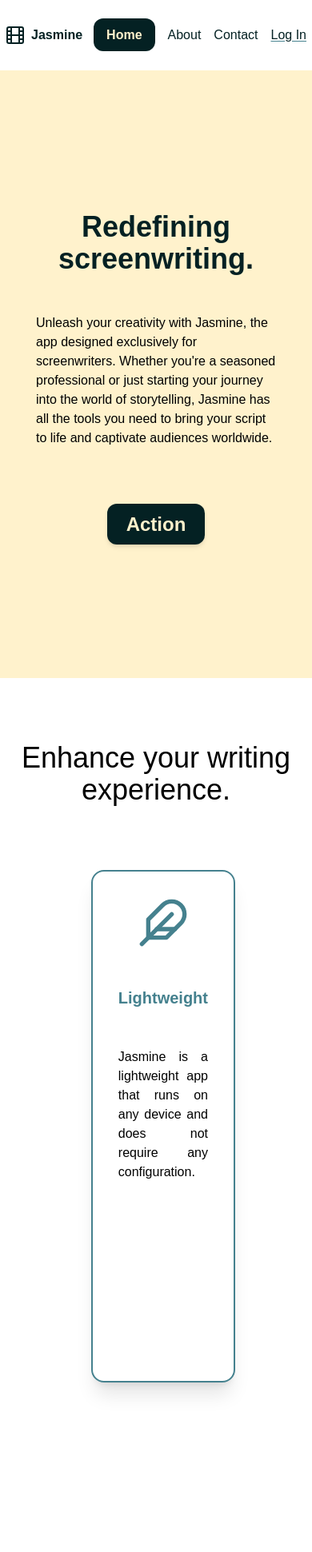
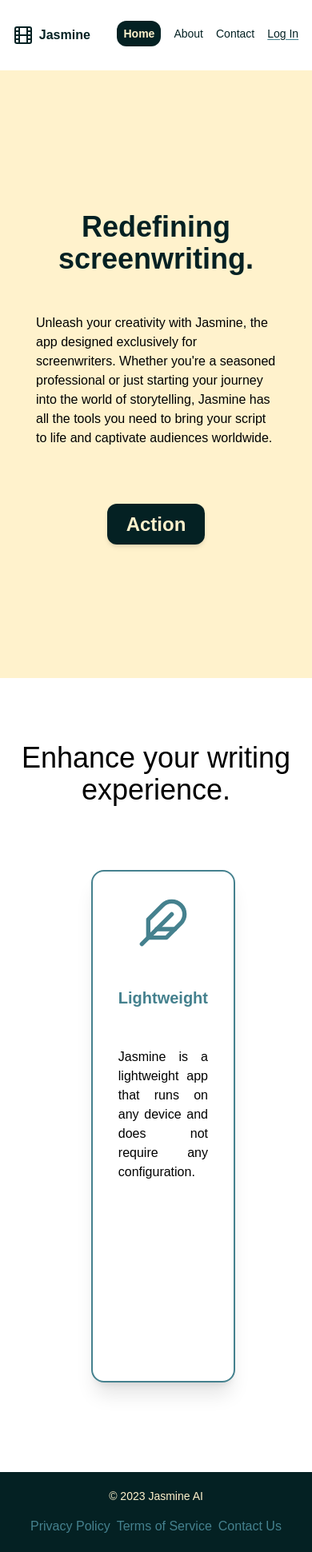
Before and after one commit to bahhhha/jasmine, a Next.js app: page / in a window 390 px wide. Shown: the top 1941 px of the page at 80% size. Before the commit the page ends 1841 px from the top, so only its background shows below. Built offline with nearby package versions, Linux system fonts and the light colour scheme; a web font is replaced by a local one.

Commit message:
Add files via upload

```diff
--- a/app/components/Editor.js
+++ b/app/components/Editor.js
@@ -36,7 +36,7 @@ const Editor = ({ input, setInput, setChosenOptions }) => {
 
 	return (
 		<div className="p-2 flex flex-col">
-			<div className="dropdowns-container flex md:w-[720px]  flex-row space-x-5 m-auto pb-8">
+			<div className="dropdowns-container flex md:w-[720px] w-[360px] md:flex-row flex-col md:space-x-5 m-auto pb-8">
 				<Dropdown
 					label="Genre"
 					options={genreOptions}
@@ -59,10 +59,10 @@ const Editor = ({ input, setInput, setChosenOptions }) => {
 			<div className="space-y-1 flex flex-col">
 				<GrammarlyEditorPlugin
 					clientId="client_8rn4gTQHDHgJwYTtPEXz8q"
-					className="md:w-[720px] m-auto"
+					className="md:w-[720px]  m-auto"
 				>
 					<TextareaAutosize
-						className="shadow-md md:w-[720px] txtarea text-md min-h-[400px] p-4 border-2 border-[#062325] rounded-t-md"
+						className="shadow-md md:w-[720px] w-[360px] txtarea text-md md:min-h-[400px] min-h-[200px] p-4 border-2 border-[#062325] rounded-t-md"
 						value={input}
 						onChange={handleChange}
 					/>
--- a/app/components/Footer.js
+++ b/app/components/Footer.js
@@ -0,0 +1,35 @@
+import React from "react";
+
+const Footer = () => {
+	return (
+		<footer className="bg-[#042123] text-[#fff2cc] py-5">
+			<div className="container mx-auto text-center relative ">
+				<p className="text-sm">
+					© {new Date().getFullYear()} Jasmine AI
+				</p>
+				<div className="flex justify-center md:space-x-8 space-x-2 mt-4">
+					<a
+						href="#"
+						className="text-[#45818e] hover:text-white"
+					>
+						Privacy Policy
+					</a>
+					<a
+						href="#"
+						className="text-[#45818e] hover:text-white"
+					>
+						Terms of Service
+					</a>
+					<a
+						href="#"
+						className="text-[#45818e] hover:text-white"
+					>
+						Contact Us
+					</a>
+				</div>
+			</div>
+		</footer>
+	);
+};
+
+export default Footer;
--- a/app/components/Header.js
+++ b/app/components/Header.js
@@ -16,10 +16,10 @@ const Header = () => {
 				<img src="/film.svg"></img>
 				<p>Jasmine</p>
 			</div>
-			<nav className="font-light md:space-x-12 space-x-4 md:text-lg text-md">
+			<nav className="font-light md:space-x-12 space-x-4 md:text-lg text-sm">
 				<Link
 					href="/"
-					className="text-[#fff2cc] font-semibold hover:bg-[#45818e] hover:text-white duration-100 bg-[#042123] px-4 py-3 rounded-xl"
+					className="text-[#fff2cc] font-semibold hover:bg-[#45818e] hover:text-white duration-100 bg-[#042123] md:px-4 md:py-3 px-2 py-2 rounded-xl"
 				>
 					Home
 				</Link>
--- a/app/components/InputOutput.js
+++ b/app/components/InputOutput.js
@@ -19,6 +19,7 @@ const Option = ({ option, input, setActionResult, dropdownOptions }) => {
 			onMouseLeave={() => setDropdownOpen(false)}
 		>
 			<button
+				className="text-center flex flex-col items-center justify-center text-[#fff2cc] font-medium"
 				onClick={() =>
 					!dropdownOptions && handleDropdownClick()
 				}
@@ -26,8 +27,9 @@ const Option = ({ option, input, setActionResult, dropdownOptions }) => {
 				<img
 					src={`/icons/${option.img}`}
 					title={option.label}
-					className="aiIcon hover:bg-[#054044] p-2 rounded-2xl"
+					className="aiIcon hover:bg-[#054044] p-2 duration-150 rounded-2xl"
 				/>
+				<div className="opacity-100">{option.label}</div>
 			</button>
 			{dropdownOpen && dropdownOptions && (
 				<ul className="dropdownMenu">
@@ -52,7 +54,7 @@ const Option = ({ option, input, setActionResult, dropdownOptions }) => {
 
 const AIOptions = ({ value, options, setActionResult }) => {
 	const optionsToShow = options.map((option) => (
-		<li key={option.label}>
+		<li className="" key={option.label}>
 			<Option
 				option={option}
 				input={value}
@@ -72,11 +74,11 @@ const AIOptions = ({ value, options, setActionResult }) => {
 	));
 
 	return (
-		<div className="bg-[#042123] py-2 space-y-1 border-2 border-[#fff2cc] lg:w-[720px] m-auto rounded-b-xl drop-shadow-lg ">
+		<div className="bg-[#042123] py-4 space-y-1 border-2 border-[#fff2cc] lg:w-[720px] w-[360px] m-auto rounded-b-xl drop-shadow-lg ">
 			<div className="text-[#054044] font-extrabold text-center">
 				AI
 			</div>
-			<ol className="flex justify-center space-x-20">
+			<ol className="flex md:justify-center justify-around md:space-x-20 ">
 				{optionsToShow}
 			</ol>
 		</div>
@@ -229,7 +231,7 @@ const InputOutput = ({ isLoggedIn }) => {
 	const [isLoading, setIsLoading] = useState(false);
 	const options = [
 		{
-			label: "Build Character",
+			label: "Character",
 			img: "user-square.svg",
 			action: async ({ text }) => {
 				try {
@@ -252,7 +254,7 @@ const InputOutput = ({ isLoggedIn }) => {
 		},
 
 		{
-			label: "Build Stage",
+			label: "Stage",
 			img: "trees.svg",
 			action: async ({ text }) => {
 				try {
@@ -281,7 +283,7 @@ const InputOutput = ({ isLoggedIn }) => {
 			},
 		},
 		{
-			label: "Finish Thought",
+			label: "Finish",
 			img: "pencil-line.svg",
 			action: async ({ text }) => {
 				setIsLoading(true);
@@ -307,7 +309,7 @@ const InputOutput = ({ isLoggedIn }) => {
 			},
 		},
 		{
-			label: "Find imperfections",
+			label: "Fix",
 			img: "factory.svg",
 			action: async ({ text }) => {
 				setIsLoading(true);
@@ -373,15 +375,16 @@ const InputOutput = ({ isLoggedIn }) => {
 	}, [input]);
 
 	return (
-		<div className=" flex justify-center w-screen m-auto">
+		<div className="flex md:flex-row flex-col justify-center max-w-screen m-auto">
 			<motion.div
 				style={{
 					display: "flex",
+
 					width: "100%",
 					maxWidth: "1400px",
 					spaceBetween: "20px",
 				}}
-				className="flex justify-center space-x-8"
+				className="flex flex-col md:flex-row justify-center md:space-x-8 p-4 md:p-0 space-y-8 md:space-y-0"
 				initial={{ marginLeft: 0 }}
 				transition={{
 					duration: 1,
--- a/app/globals.css
+++ b/app/globals.css
@@ -53,7 +53,7 @@ background-color: #ffffff;
 
 .txtarea {
   /* border: none; */
-  min-height: 400px;
+
   font-family: inherit;
 }
 
@@ -72,12 +72,12 @@ background-color: #ffffff;
   position: absolute;
   background-color: white;
   margin-bottom: 20px;
-
   border: 1px solid black;
   border-radius: 5px;
   list-style-type: none;
   margin: 0;
   z-index: 1;
+  right: 5px;
 }
 
 .dropdownOption {
--- a/app/layout.js
+++ b/app/layout.js
@@ -2,7 +2,7 @@ import "./globals.css";
 import { Analytics } from "@vercel/analytics/react";
 import { Chivo_Mono } from "next/font/google";
 import Header from "./components/Header";
-
+import Footer from "./components/Footer";
 const inter = Chivo_Mono({ subsets: ["latin"] });
 
 export const metadata = {
@@ -16,6 +16,7 @@ export default function RootLayout({ children }) {
 			<body className={inter.className}>
 				<Header />
 				{children}
+				<Footer />
 				<Analytics />
 			</body>
 		</html>
--- a/app/pages/canvas/page.js
+++ b/app/pages/canvas/page.js
@@ -10,8 +10,8 @@ const Canvas = () => {
 	};
 
 	return (
-		<div className="bg-lines w-screen">
-			<div className="py-24 pb-36">
+		<div className="bg-lines max-w-screen">
+			<div className="py-16 md:pt-24 md:pb-36 ">
 				<div className="text-xl py-5 text-center font-light text-[#042123]">
 					Start your masterpiece below.{" "}
 					<span className="underline decoration-[#f0cf6c]">
```
